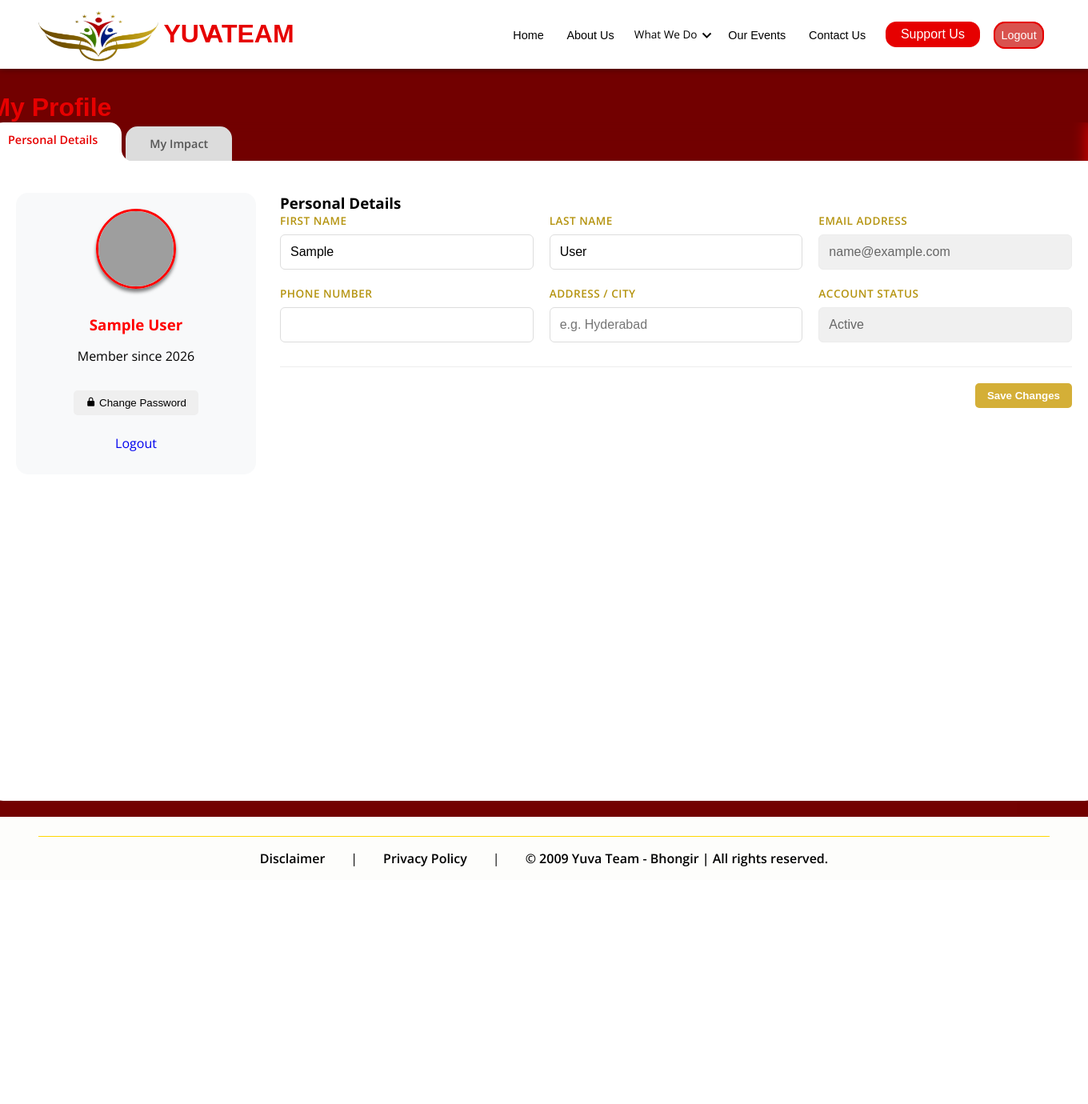
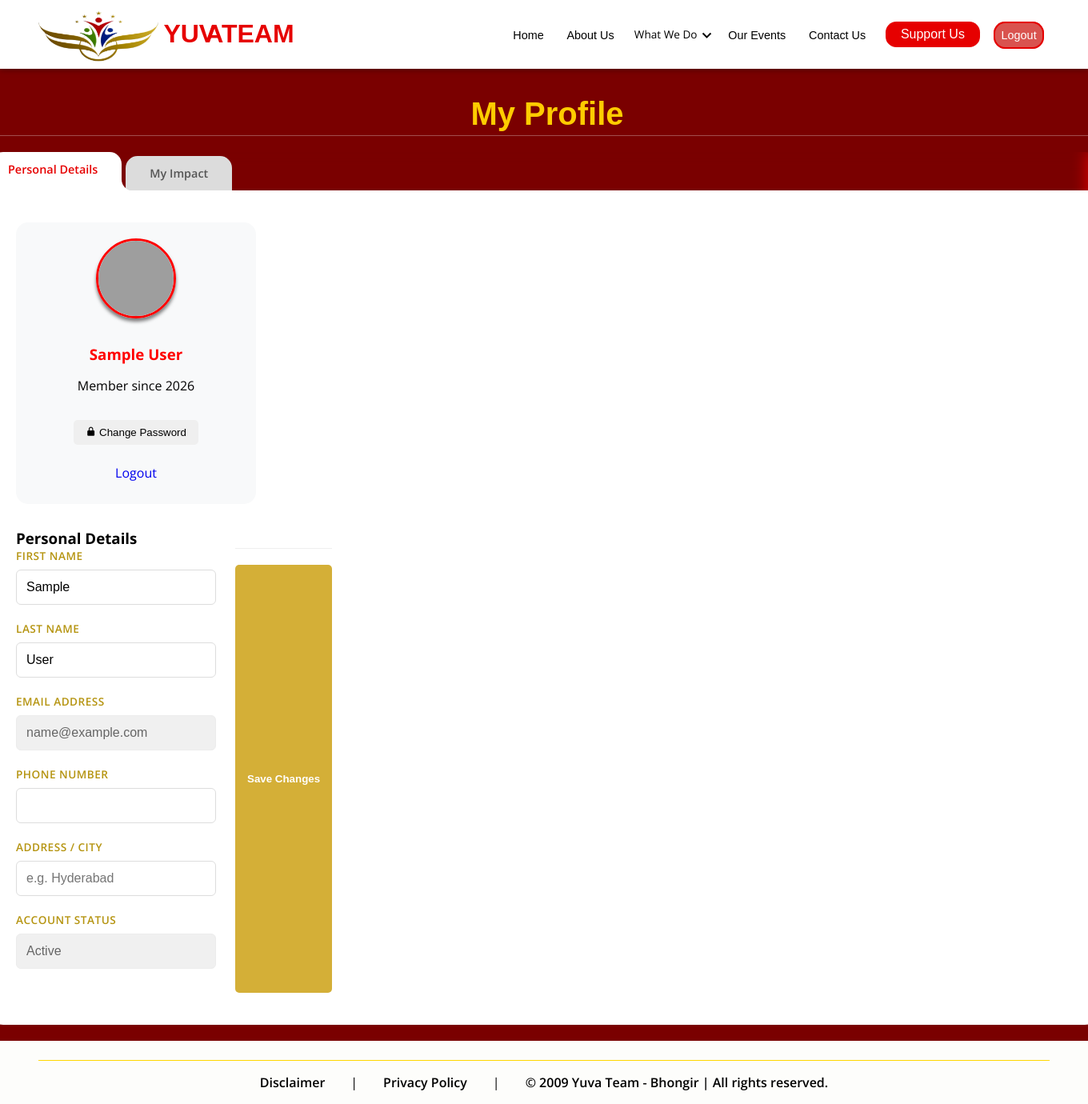
Before and after one commit to shivakurada04/Yuva_Team_Production, a Django app: page /profile/ in a window 1360 px wide. Shown: the whole page at 80% size. Before the commit the page ends 1083 px from the top, so only its background shows below. Run offline with Django 3.2, Linux system fonts and the light colour scheme; the visitor is signed in with stand-in values (Sample User, id 1); data that the repository does not hold is empty; grey boxes are pictures that could not be loaded.

Commit message:
Update members.css

```diff
--- a/yuva_app/static/css/members.css
+++ b/yuva_app/static/css/members.css
@@ -18,6 +18,10 @@
   }
   body.no-scroll {
     overflow: hidden;
+  }
+  form{
+    display: flex;
+    gap: 24px;
   }
   nav {
     display: flex;
@@ -165,9 +169,17 @@
     align-items: center;
     padding: 20px;
     margin: 0 auto;
-    background-color: rgba(1,1,1,0.5);
+    gap: 200px;
+    background-color: rgba(1, 1, 1, 0.471);
 }
-
+.page-title{
+  color: #ffcc00;
+  margin-bottom: 20px;
+  text-align: center;
+  font-size: 40px;
+  border-bottom: 1px solid rgba(255,255,255,0.3);
+  padding-bottom: 4px;
+}
 .profile-wrapper {
     display: flex;
     flex-direction: column;
@@ -236,13 +248,14 @@
     box-shadow: -5px 5px 0 5px #ffffff;
 }
 
+
 /* White Content Area */
 .profile-content-area {
     background: #ffffff;
+    display: grid;
     padding: 40px;
-    display: flex;
     gap: 30px;
-    min-height: 100vh;
+    min-height: 60vh;
     width: 1400px;
 }
 
```
